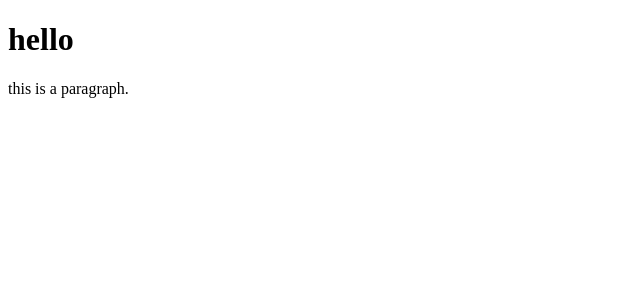
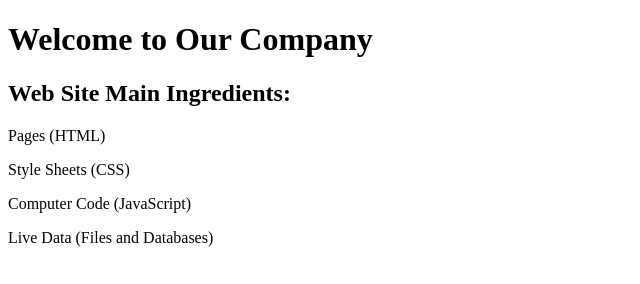
Before and after one commit to pranaligodse/portfolia-website, a plain HTML site: page index.html in a window 1280 px wide. Shown: the whole page, without its empty margins (0-640 px from the left). Drawn offline with Linux system fonts and the light colour scheme.

Commit message:
h1 and p tag added

```diff
--- a/index.html
+++ b/index.html
@@ -1,13 +1,19 @@
 <!DOCTYPE html>
-<html lang="en">
-    <head>
-        <meta charset="UTF-8">
-        <meta http-equiv="X-UA Compatible" content="IE=edge">
-        <meta name="viewport" content="width=device-width,intial-s">
-        <title>portfolia website</title>
-    </head>
-    <body>
-        <h1>hello</h1>
-        <p>this is a paragraph.</p>
-        </body>
+<html>
+
+<head>
+  <title>Our Company</title>
+</head>
+
+<body>
+
+  <h1>Welcome to Our Company</h1>
+  <h2>Web Site Main Ingredients:</h2>
+
+  <p>Pages (HTML)</p>
+  <p>Style Sheets (CSS)</p>
+  <p>Computer Code (JavaScript)</p>
+  <p>Live Data (Files and Databases)</p>
+
+</body>
 </html>
```
